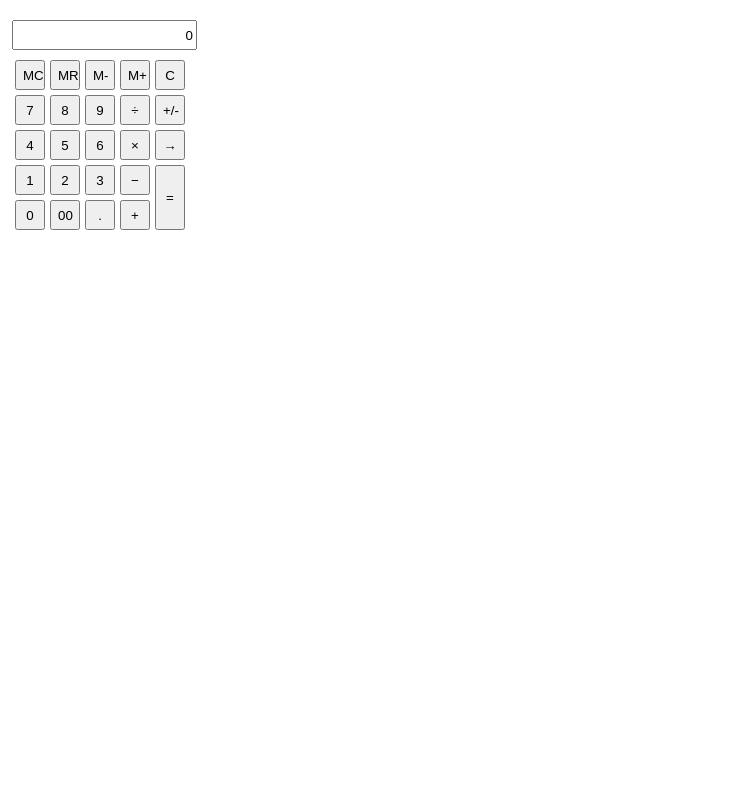
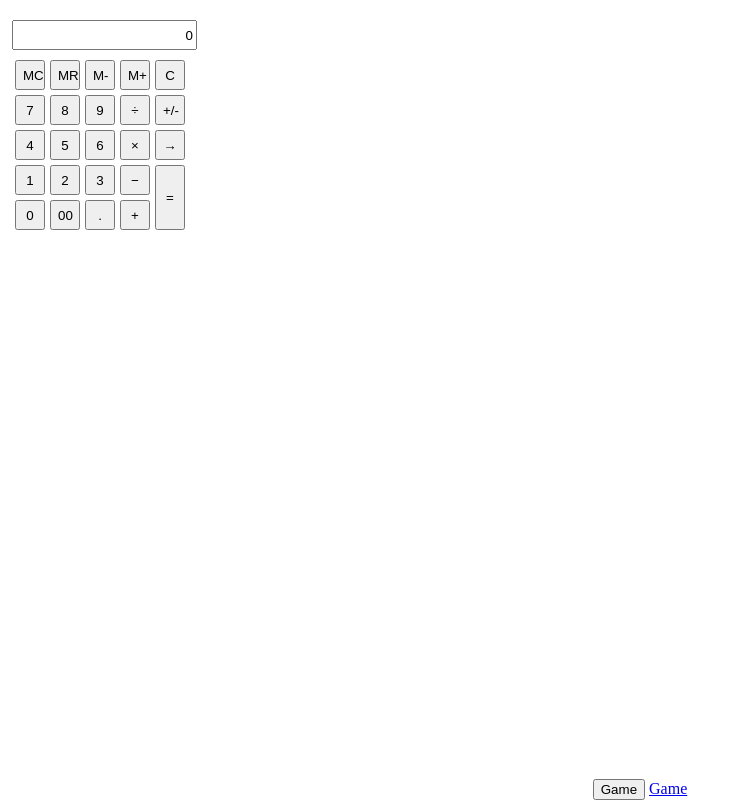
Before and after one commit to asrainaldi/asrainaldi.github.io, a plain HTML site: page index.html in a window 1280 px wide. Shown: the whole page, without its empty margins (0-739 px from the left). Drawn offline with Linux system fonts and the light colour scheme.

Commit message:
Update index.html

```diff
--- a/index.html
+++ b/index.html
@@ -44,10 +44,25 @@
         <input class="equalsBtn fithRow" style=" top:165px" type="button" data-value="=" value="=" onclick="symbolBtn(this)">
     </div>
 
+    <div class="footer">
+        <button type="button" onclick="window.location=" game.html">Game</button>
+        <a  href="game.html">Game</a>
+    </div>
+
+
 </body>
 
 </html>
 <style>
+
+    .footer {
+        position: fixed;
+        left: 0;
+        bottom: 0;
+        width: 100%;
+        color: white;
+        text-align: center;
+    }
     .button {
         position: absolute;
         height: 30px;
```
